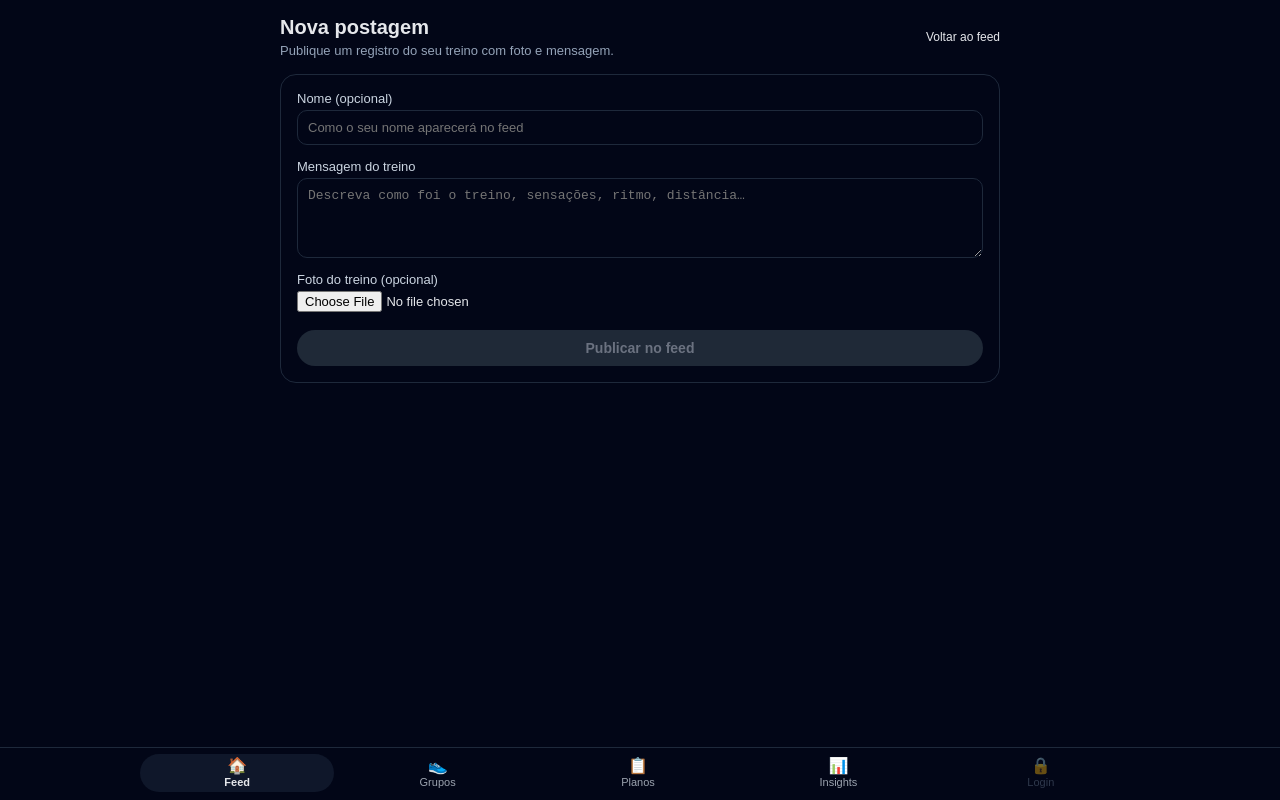
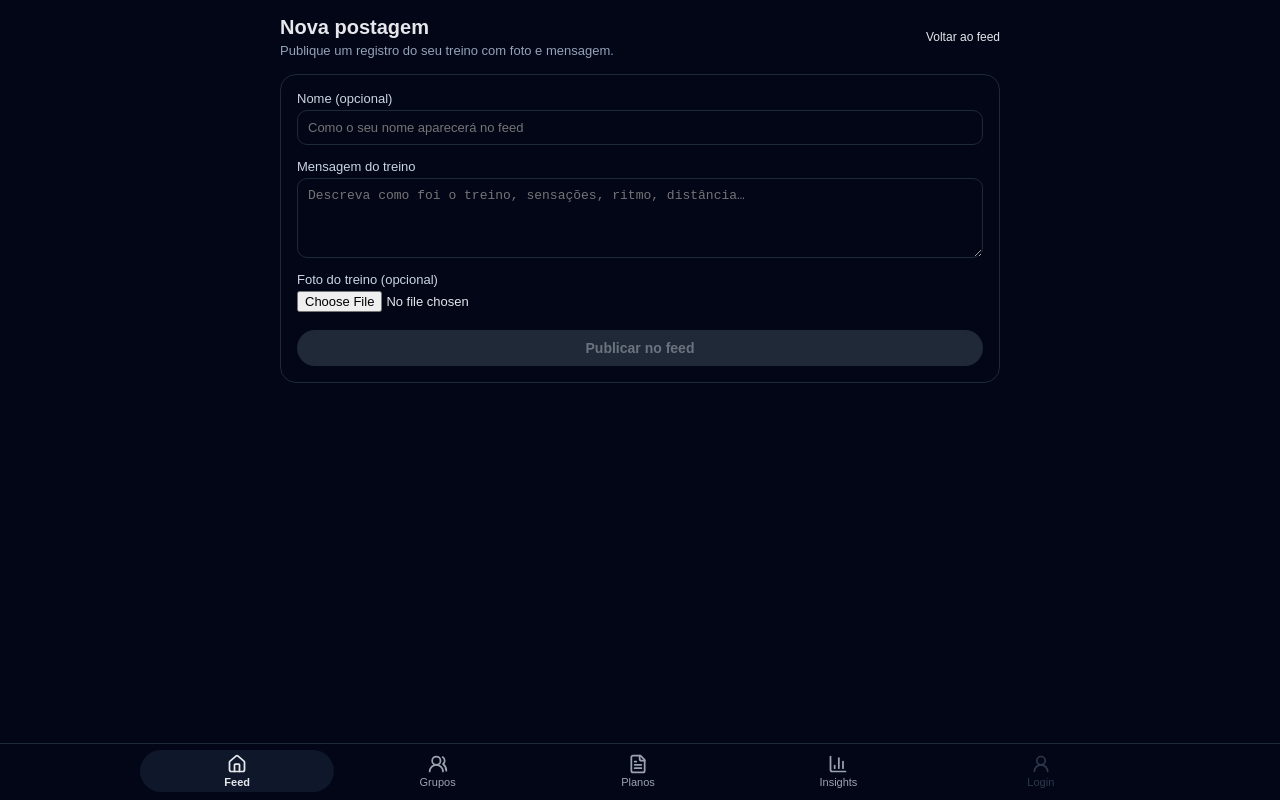
Before and after one commit to rafaelmorch/sportplatform, a Next.js app: page /feed/new in a window 1280 px wide. Built offline with nearby package versions, Linux system fonts and the light colour scheme; no server answers.

Commit message:
chore: update bottom navbar with lucide icons

```diff
--- a/components/BottomNavbar.tsx
+++ b/components/BottomNavbar.tsx
@@ -3,11 +3,19 @@
 
 import Link from "next/link";
 import { usePathname } from "next/navigation";
+import type { LucideIcon } from "lucide-react";
+import {
+  Home,
+  UsersRound,
+  FileText,
+  BarChart3,
+  UserRound,
+} from "lucide-react";
 
 type NavItem = {
   href?: string;
   label: string;
-  icon: string;
+  Icon: LucideIcon;
   matchPrefix?: string;
   disabled?: boolean;
 };
@@ -16,30 +24,30 @@ const navItems: NavItem[] = [
   {
     href: "/feed",
     label: "Feed",
-    icon: "🏠",
+    Icon: Home,
     matchPrefix: "/feed",
   },
   {
     href: "/groups",
     label: "Grupos",
-    icon: "👟",
+    Icon: UsersRound,
     matchPrefix: "/groups",
   },
   {
     href: "/plans",
     label: "Planos",
-    icon: "📋",
+    Icon: FileText,
     matchPrefix: "/plans",
   },
   {
     href: "/public-dashboard",
     label: "Insights",
-    icon: "📊",
+    Icon: BarChart3,
     matchPrefix: "/public-dashboard",
   },
   {
     label: "Login",
-    icon: "🔒",
+    Icon: UserRound,
     disabled: true, // por enquanto desligado
   },
 ];
@@ -85,6 +93,7 @@ export default function BottomNavbar() {
 
           // Aba desabilitada (Login)
           if (item.disabled) {
+            const DisabledIcon = item.Icon;
             return (
               <div
                 key={item.label}
@@ -101,39 +110,19 @@ export default function BottomNavbar() {
                   padding: "4px 2px",
                 }}
               >
-                <span
+                <DisabledIcon
                   style={{
-                    fontSize: "16px",
-                    lineHeight: 1,
+                    width: 20,
+                    height: 20,
+                    strokeWidth: 2,
                   }}
-                >
-                  {item.icon}
-                </span>
+                />
                 <span>{item.label}</span>
               </div>
             );
           }
 
-          const content = (
-            <>
-              <span
-                style={{
-                  fontSize: "16px",
-                  lineHeight: 1,
-                }}
-              >
-                {item.icon}
-              </span>
-              <span
-                style={{
-                  fontSize: "11px",
-                  fontWeight: active ? 700 : 500,
-                }}
-              >
-                {item.label}
-              </span>
-            </>
-          );
+          const IconComp = item.Icon;
 
           return (
             <Link
@@ -157,7 +146,21 @@ export default function BottomNavbar() {
                   color: active ? "#e5e7eb" : "#9ca3af",
                 }}
               >
-                {content}
+                <IconComp
+                  style={{
+                    width: 20,
+                    height: 20,
+                    strokeWidth: 2.1,
+                  }}
+                />
+                <span
+                  style={{
+                    fontSize: "11px",
+                    fontWeight: active ? 700 : 500,
+                  }}
+                >
+                  {item.label}
+                </span>
               </div>
             </Link>
           );
```
